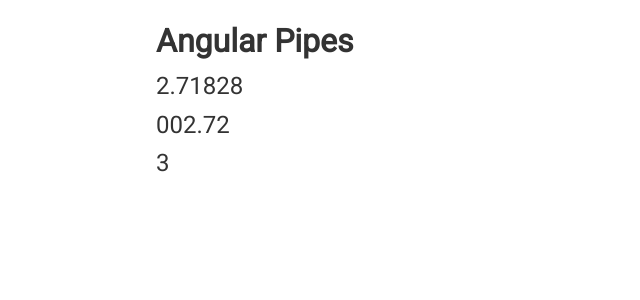
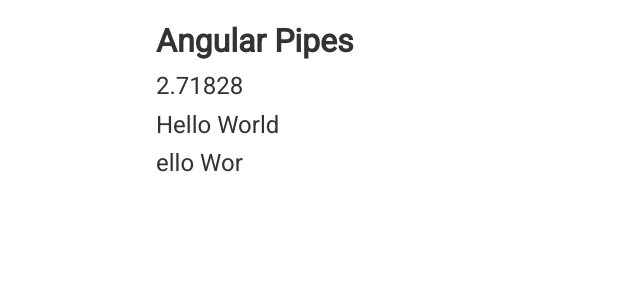
Before and after one commit to Kapibarra/angularlessons, an Angular app: page / in a window 1280 px wide. Shown: the top 300 px of the page, without its empty margins (0-640 px from the left). Built offline with nearby package versions, Linux system fonts and the light colour scheme.

Commit message:
502 string pipes

```diff
--- a/src/app/app.component.html
+++ b/src/app/app.component.html
@@ -4,12 +4,8 @@
     <p>
         {{ e | number:'1.1-5' }}
     </p>
-
     <p>
-    {{ e | number:'3.1-2' }}
+        {{str | uppercase | lowercase | titlecase}}
     </p>
-
-  <p>
-    {{ e | number:'1.0-0' }}
-  </p>
+    <p>{{ str | titlecase | slice:1:-2}}</p>
 </div>
--- a/src/app/app.component.ts
+++ b/src/app/app.component.ts
@@ -8,5 +8,5 @@ import {Component} from '@angular/core'
 export class AppComponent {
 
   e: number = Math.E
-
+str = 'hello world'
 }
```
Lines whose indentation alone changed are shown as unchanged.
